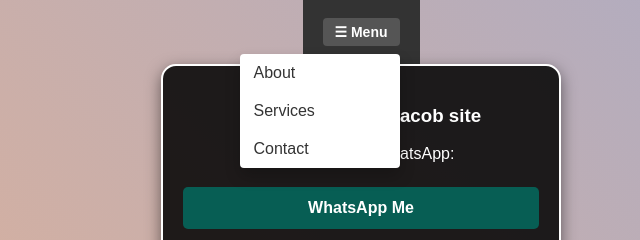
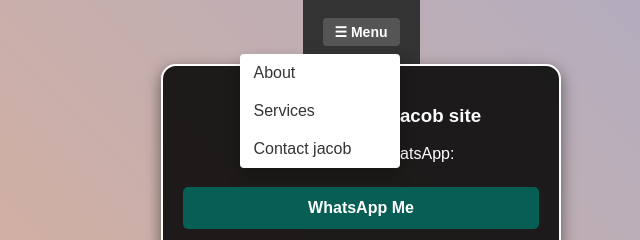
Before and after one commit to JBKENY/Payment, a plain HTML site: page index.html in a window 1280 px wide. Both pictures are taken after a click on the button "☰ Menu". Shown: the top 240 px of the page, 279-919 px from the left. Drawn offline with Linux system fonts and the light colour scheme; no server answers.

Commit message:
Update index.html

```diff
--- a/index.html
+++ b/index.html
@@ -33,7 +33,7 @@
     ">
       <a href="#about" style="display: block; padding: 10px 14px; text-decoration: none; color: #333;">About</a>
       <a href="#services" style="display: block; padding: 10px 14px; text-decoration: none; color: #333;">Services</a>
-      <a href="#contact" style="display: block; padding: 10px 14px; text-decoration: none; color: #333;">Contact</a>
+      <a href="#contact jacob" style="display: block; padding: 10px 14px; text-decoration: none; color: #333;">Contact jacob</a>
     </div>
   </div>
 </header>
```
